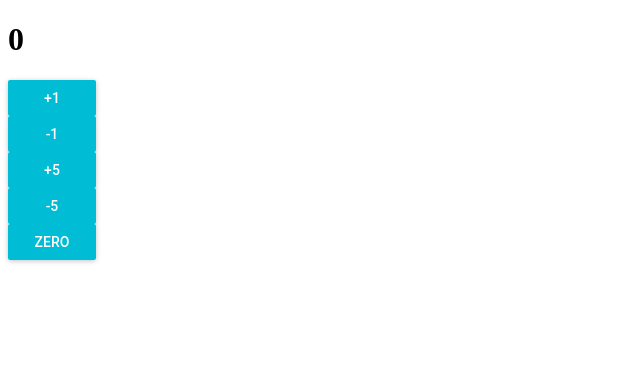
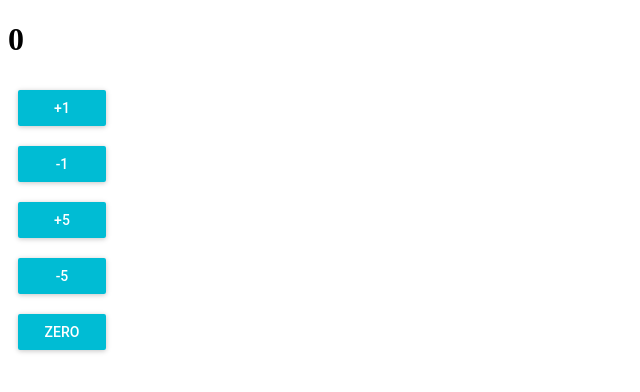
Before and after one commit to DawidKurkiewicz/homework2, a React (Create React App) app in the folder react-homework/: page / in a window 1280 px wide. Shown: the top 392 px of the page, without its empty margins (0-640 px from the left). Built offline with nearby package versions, Linux system fonts and the light colour scheme.

Commit message:
added margin to buttons, homework done

```diff
--- a/react-homework/src/Button.js
+++ b/react-homework/src/Button.js
@@ -1,5 +1,9 @@
 import React from 'react'
 import RaisedButton from 'material-ui/RaisedButton'
+
+const style = {
+    margin: 10,
+}
 
 const Button = (props) => (
     <div>
@@ -7,6 +11,7 @@ const Button = (props) => (
             label={props.label}
             primary={true}
             onClick={props.onClick}
+            style={style}
 
         />
     </div>
```
